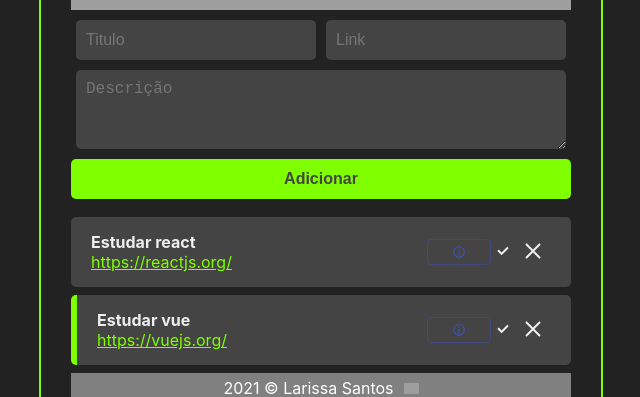
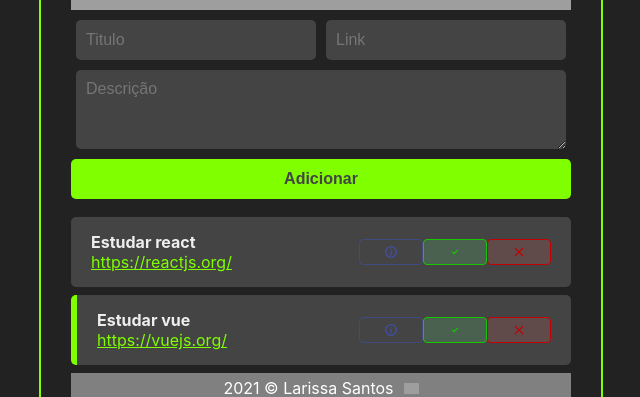
Before and after one commit to LariMoro20/projeto-react-todo, a React (Create React App) app: page / in a window 1280 px wide. Shown: the part 252-649 px from the top of the page, without its empty margins (319-959 px from the left). Built offline with nearby package versions, Linux system fonts and the light colour scheme; grey boxes are pictures that could not be loaded.

Commit message:
Altera botões

```diff
--- a/src/components/Task.jsx
+++ b/src/components/Task.jsx
@@ -1,6 +1,7 @@
 import React from "react";
 import "../css/Task.css";
 import Dialog from "./Dialog";
+import Button from "@material-ui/core/Button";
 import { CgClose, CgCheck } from "react-icons/cg";
 const Task = ({ task, handleTaskComplete, handleTaskDelete }) => {
   const handleTaskCheck = (id) => {
@@ -27,18 +28,21 @@ const Task = ({ task, handleTaskComplete, handleTaskDelete }) => {
       </div>
       <div className="task_container-buttons flex">
         <Dialog task={task} />
-        <div
-          className="task_container-icon flex"
+        <Button
+          variant="outlined"
+          className="task_container-icon button-check flex"
           onClick={() => handleTaskCheck(task.id)}
         >
           <CgCheck />
-        </div>
-        <div
-          className="task_container-icon flex"
+        </Button>
+
+        <Button
+          variant="outlined"
+          className="task_container-icon button-danger flex"
           onClick={() => handleTaskDel(task.id)}
         >
           <CgClose />
-        </div>
+        </Button>
       </div>
     </div>
   );
--- a/src/css/Task.css
+++ b/src/css/Task.css
@@ -69,6 +69,7 @@
     background-color: #444;
     color: #eee;
     font-size: 16px;
+    font-family: sans-serif;
 }
 
 .task_add-container_itens {
@@ -88,3 +89,23 @@
     font-weight: bold;
     cursor: pointer;
 }
+
+.button-check {
+    color: #17c500 !important;
+    border: 1px solid #17c500 !important;
+    background-color: #4a614f !important;
+}
+
+.button-info {
+    background-color: #4a4f61 !important;
+}
+
+.button-danger {
+    color: #c50000 !important;
+    border: 1px solid #c50000 !important;
+    background-color: #614a4a !important;
+}
+
+.MuiButton-outlined {
+    margin: 3px;
+}
```
